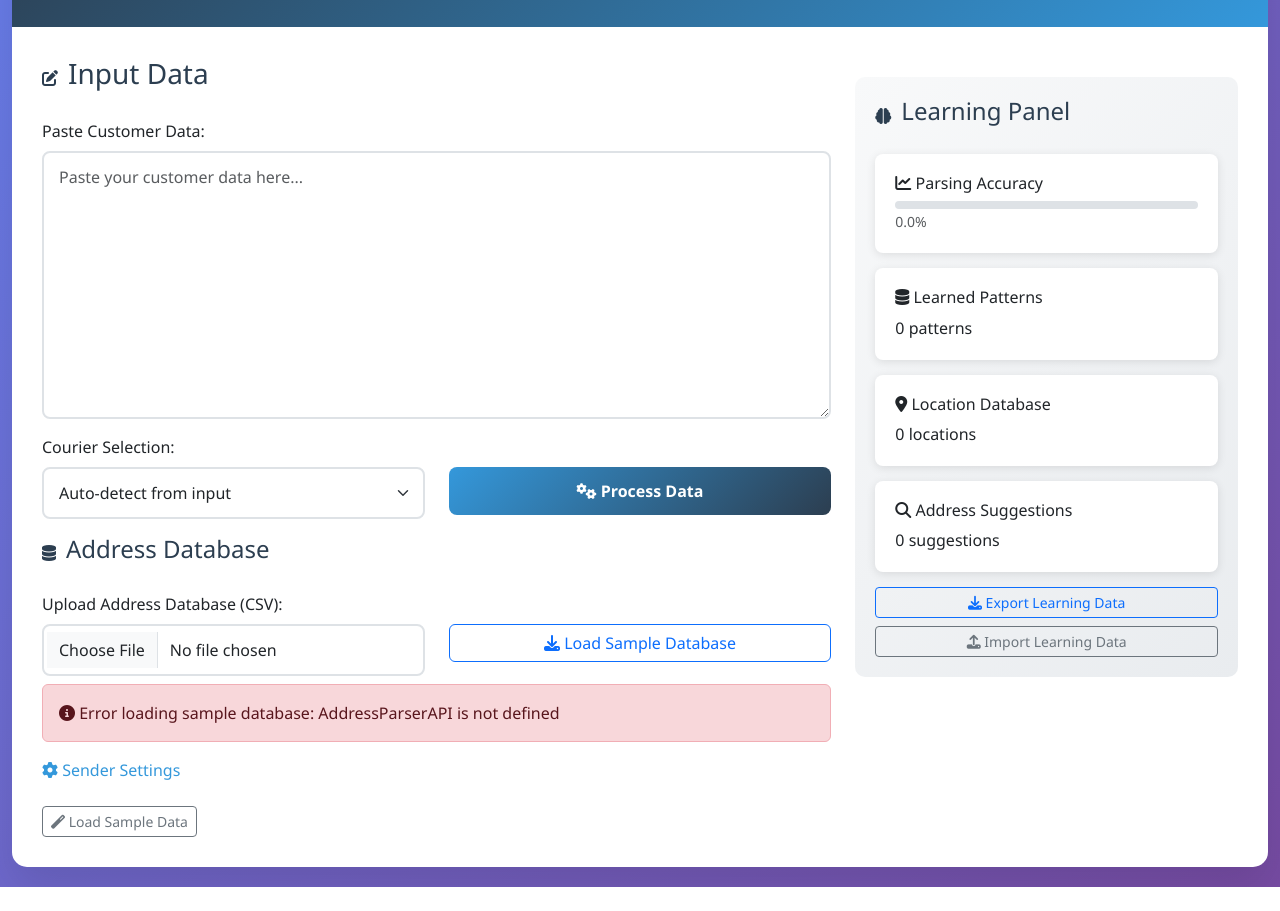
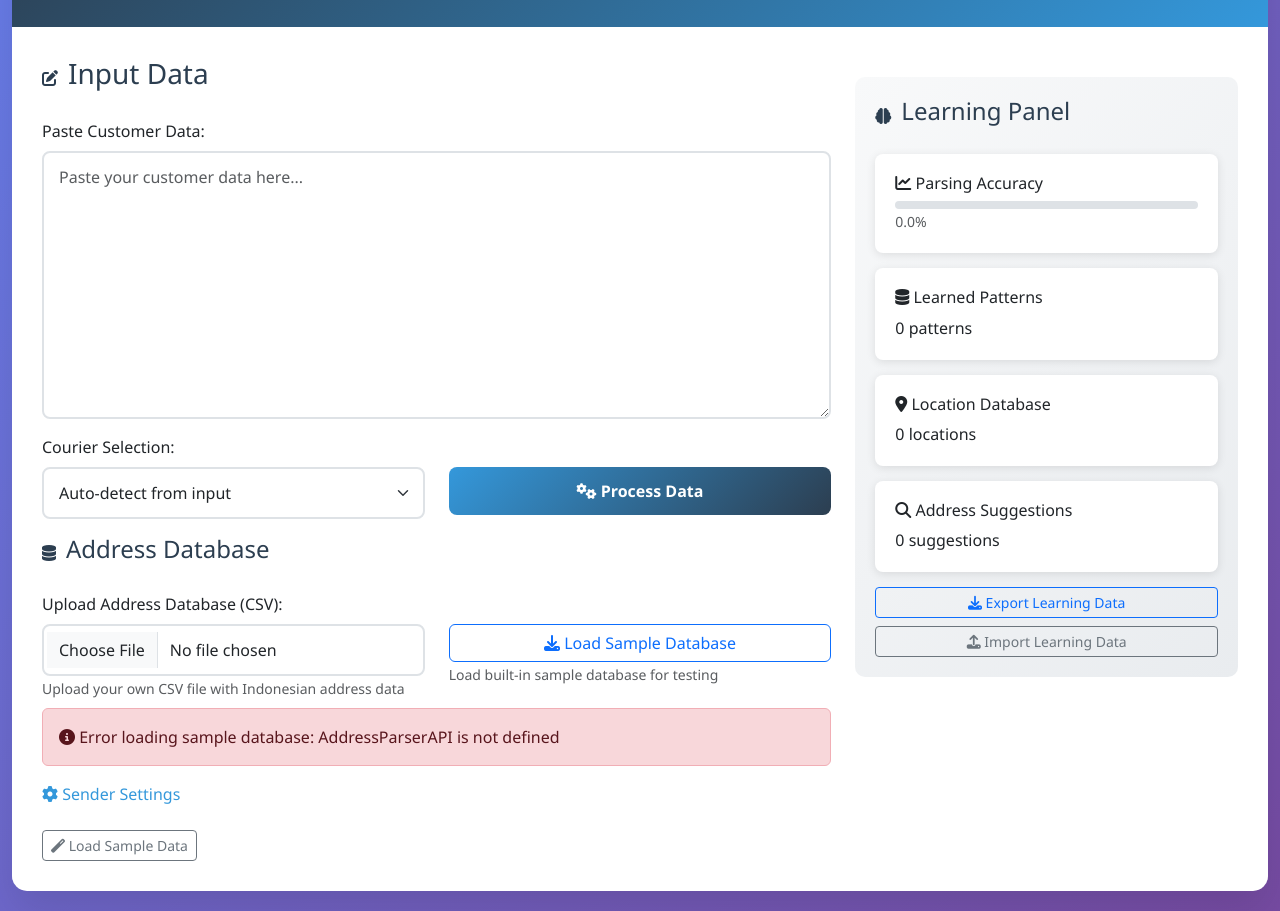
Before and after one commit to MysteriousGuy1/Tes-, a plain HTML site: page index.html in a window 1280 px wide. Shown: the part 137-1048 px from the top of the page. Before the commit the page ends 1024 px from the top, so only its background shows below. Drawn offline with nearby package versions, Linux system fonts and the light colour scheme.

Commit message:
index.html

```diff
--- a/index.html
+++ b/index.html
@@ -351,6 +351,7 @@
                                 <div class="col-md-6">
                                     <label for="addressDatabase" class="form-label">Upload Address Database (CSV):</label>
                                     <input type="file" class="form-control" id="addressDatabase" accept=".csv" onchange="loadAddressDatabase(this)">
+                                    <small class="text-muted">Upload your own CSV file with Indonesian address data</small>
                                 </div>
                                 <div class="col-md-6">
                                     <label class="form-label">&nbsp;</label>
@@ -359,6 +360,7 @@
                                             <i class="fas fa-download"></i> Load Sample Database
                                         </button>
                                     </div>
+                                    <small class="text-muted">Load built-in sample database for testing</small>
                                 </div>
                             </div>
                             <div id="databaseStatus" class="alert alert-info mt-2" style="display: none;">
```
